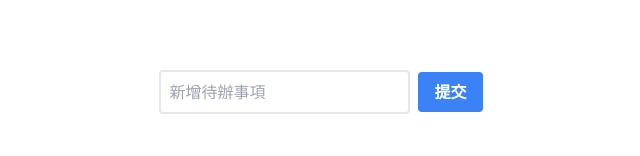
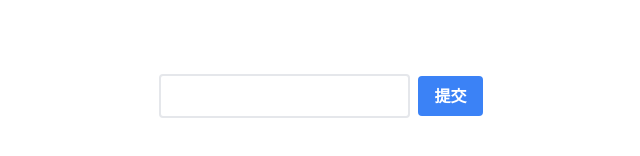
Before and after one commit to koko1108/react_todolist, a React (Create React App) app: page / in a window 1280 px wide. Shown: the part 300-456 px from the top of the page, without its empty margins (319-959 px from the left). Built offline with nearby package versions, Linux system fonts and the light colour scheme.

Commit message:
拆分組件與組件之間的傳值

```diff
--- /dev/null
+++ b/src/AddTodo.js
@@ -0,0 +1,25 @@
+import React, { useState } from 'react';
+
+function AddTodo({ onAdd }) {
+    const [newTodo, setNewTodo] = useState('');
+  // setNewTodo 是一個函數，用來更新 newTodo 狀態的值。當你呼叫這個函數時，React 將重新渲染組件並將新的值設置給 newTodo。
+
+    const handleInputChange = (event) => {
+      setNewTodo(event.target.value);
+    };
+
+    const handleSubmit = () => {
+      if (newTodo.trim() !== '') {
+        onAdd(newTodo);
+        setNewTodo('');
+      }
+    };
+
+    return (
+      <div className='d-flex mb-2'>
+        <input className="p-2 border-2 border-gray-200 rounded mr-2" type="text" value={newTodo} onChange={handleInputChange} />
+        <button  className="bg-blue-500 hover:bg-blue-700 text-white font-bold py-2 px-4 rounded transition duration-300" onClick={handleSubmit}>提交</button>
+      </div>
+    );
+  }
+  export default AddTodo;
--- /dev/null
+++ b/src/TodoItem.js
@@ -0,0 +1,15 @@
+import React from 'react';
+
+function TodoItem({ todo, index, onDelete }) {
+  return (
+    <li className="mb-2 flex justify-between items-center">
+      <span className="flex-1 pr-2">{todo}</span>
+      <button
+      className="bg-red-500 hover:bg-red-700 text-white font-bold py-1 px-3 rounded text-xs transition duration-300"
+      onClick={() => onDelete(index)}>刪除</button>
+      {/* 當你需要傳遞一個參數到事件處理函數時（如handleDeleteTodo(index)），你需要用一個函數來包裹它（如onClick={() => handleDeleteTodo(index)}），這樣就可以避免在渲染時立即調用它。 */}
+    </li>
+  );
+}
+
+export default TodoItem;
--- a/src/TodoList.js
+++ b/src/TodoList.js
@@ -1,67 +1,35 @@
 import React, { useState } from "react";
+import AddTodo from "./AddTodo";
+import TodoItem from "./TodoItem";
 
 function TodoList() {
   // 使用 useState 钩子来管理 todoList 状态
   const [todoList, setTodoList] = useState([]);
-  const [newTodo, setNewTodo] = useState("");
   // newTodo 是一個狀態變數，它存儲了一個表示待辦事項（todo）的字串。在這個例子中，初始值被設置為空字串 ''。
-  // setNewTodo 是一個函數，用來更新 newTodo 狀態的值。當你呼叫這個函數時，React 將重新渲染組件並將新的值設置給 newTodo。
 
-  // 处理输入框内容变化
-  const handleInputChange = (event) => {
-    setNewTodo(event.target.value);
+  const handleAddTodo = (newTodo) => {
+    setTodoList([...todoList, newTodo]);
   };
 
-  // 处理提交按钮点击事件
-  const handleAddTodo = () => {
-    if (newTodo.trim() !== "") {
-      // 将新任务添加到 todoList 中
-      setTodoList([...todoList, newTodo]);
-      // 清空输入框
-      setNewTodo("");
-    }
-  };
-
-  // 新增的刪除待辦事項的功能
   const handleDeleteTodo = (index) => {
     const newTodoList = todoList.filter((_, idx) => idx !== index);
     setTodoList(newTodoList);
   };
 
   return (
-    <>
-      <div className="flex flex-col items-center justify-center h-screen">
-        <div className="mb-4">
-          <input
-            type="text"
-            value={newTodo}
-            onChange={handleInputChange}
-            placeholder="新增待辦事項"
-            className="flex-1 p-2 border-2 border-gray-200 rounded mr-2"
+    <div className="flex flex-col items-center justify-center h-screen">
+      <AddTodo onAdd={handleAddTodo} />
+      <ul className="list-disc pl-5">
+        {todoList.map((todo, index) => (
+          <TodoItem
+            key={index}
+            todo={todo}
+            index={index}
+            onDelete={handleDeleteTodo}
           />
-          <button
-            className="bg-blue-500 hover:bg-blue-700 text-white font-bold py-2 px-4 rounded transition duration-300"
-            onClick={handleAddTodo}
-          >
-            提交
-          </button>
-        </div>
-        <ul className="list-disc pl-5">
-          {todoList.map((todo, index) => (
-            <li key={index} className="mb-2 flex justify-between items-center">
-              <span className="flex-1 pr-2">{todo}</span>
-              <button
-                className="bg-red-500 hover:bg-red-700 text-white font-bold py-1 px-3 rounded text-xs transition duration-300"
-                onClick={() => handleDeleteTodo(index)}
-              >
-                刪除
-              </button>
-              {/* 當你需要傳遞一個參數到事件處理函數時（如handleDeleteTodo(index)），你需要用一個函數來包裹它（如onClick={() => handleDeleteTodo(index)}），這樣就可以避免在渲染時立即調用它。 */}
-            </li>
-          ))}
-        </ul>
-      </div>
-    </>
+        ))}
+      </ul>
+    </div>
   );
 }
 export default TodoList;
```
